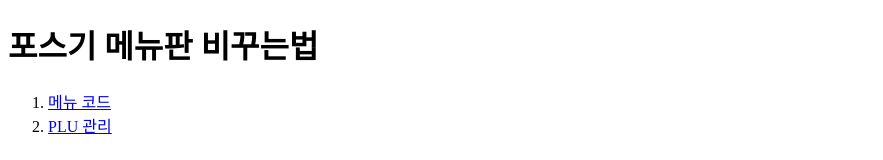
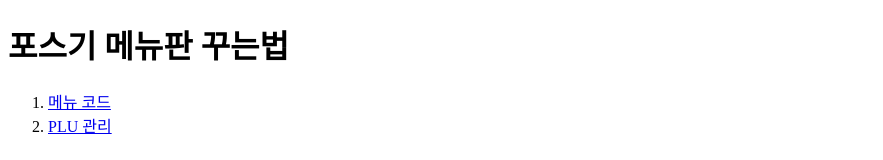
Before and after one commit to mini0604/index, a plain HTML site: page PLU관리.html in a window 1280 px wide. Shown: the top 160 px of the page, without its empty margins (0-883 px from the left). Drawn offline with Linux system fonts and the light colour scheme.

Commit message:
Update PLU관리.html

```diff
--- a/PLU관리.html
+++ b/PLU관리.html
@@ -7,7 +7,7 @@
 
 </head>
 <body>
-    <h1>포스기 메뉴판 비꾸는법</h1>
+    <h1>포스기 메뉴판 꾸는법</h1>
     <ol>
         <li><a href="메뉴코드.html" target="_blank">메뉴 코드</a></li>
         <li><a href="PLU관리.html" target="_blank">PLU 관리</a></li>
```
